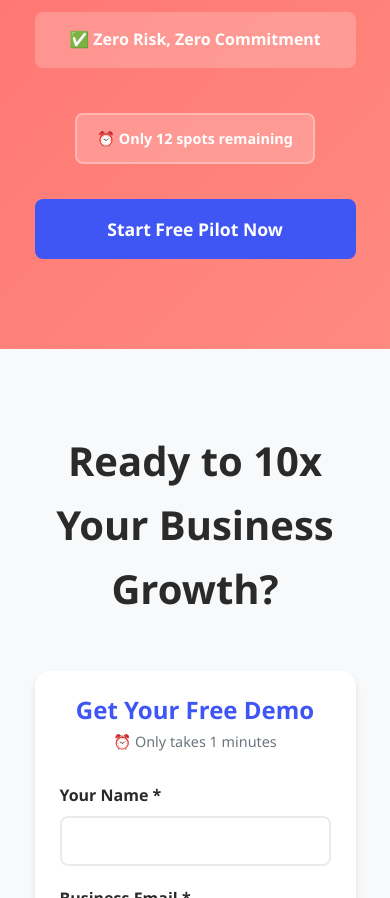
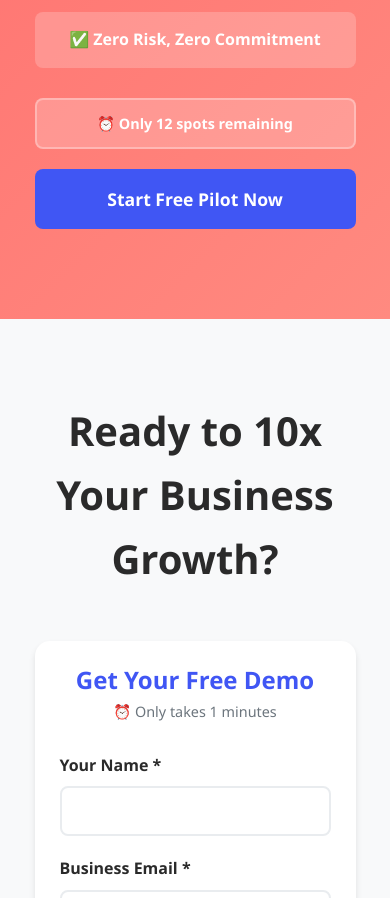
Before and after one commit to JoaoMonteiro999/vyqo-website, a plain HTML site: page index.html in a window 390 px wide. Shown: the part 7904-8802 px from the top of the page. Drawn offline with nearby package versions, Linux system fonts and the light colour scheme.

Commit message:
Refactor countdown button styles in styles.css
- Removed hover effects and transition properties for the countdown button.
- Increased padding and font size for better visibility.
- Set width to 100% and centered text for improved layout.

```diff
--- a/css/styles.css
+++ b/css/styles.css
@@ -536,14 +536,6 @@ nav a:hover::after {
     font-size: 1.1rem;
     font-weight: 700;
     border: 2px solid rgba(255, 255, 255, 0.3);
-    transition: var(--transition);
-    cursor: pointer;
-}
-
-.countdown:hover {
-    background-color: rgba(255, 255, 255, 0.3);
-    transform: translateY(-2px);
-    box-shadow: var(--box-shadow);
 }
 
 /* Espaçamento específico para o botão na seção special-offer */
@@ -1001,9 +993,12 @@ footer {
     }
 
     .countdown {
-        padding: 14px 24px;
-        font-size: 1rem;
+        padding: 16px 32px;
+        font-size: 1.1rem;
         margin: 20px 0;
+        width: 100%;
+        text-align: center;
+        display: block;
     }
 }
 
```
